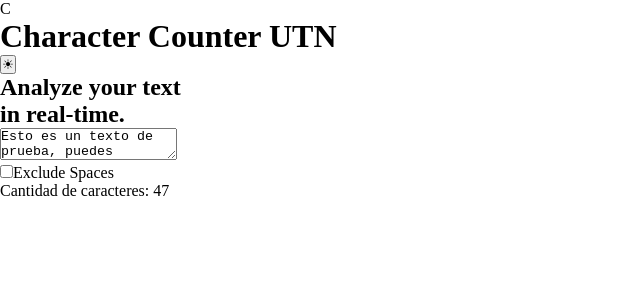
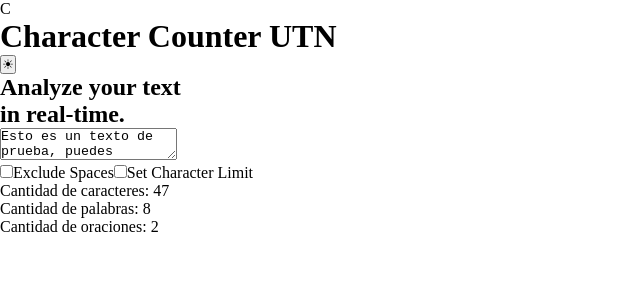
Before and after one commit to iadamolivares/proyecto-final, a React (Vite) app: page / in a window 1280 px wide. Shown: the top 300 px of the page, without its empty margins (0-640 px from the left). Built offline with nearby package versions, Linux system fonts and the light colour scheme.

Commit message:
add: Words counter, Sentences counter

```diff
--- a/src/App.jsx
+++ b/src/App.jsx
@@ -6,8 +6,32 @@
   );
   const [excludeSpaces, setExcludeSpaces] = useState(false)
 
+  const [limitCharacter, setLimitCharacter] = useState(false)
+
+  const [limitValue,setLimitValue] = useState (10)
+
   const characters = excludeSpaces ? text.replace(/\s/g,"").length : text.length
 
+  const words = text.trim() === "" ? 0 : text.trim().split(/\s+/).length
+
+  const sentences = text.trim() === "" ? 0 : text.split(/[.!,?]+/).filter(sentence => sentence.trim() !== "").length
+
+  const handleChangeTextarea = (e) => {
+    const value = e.target.value
+    if (limitCharacter) {
+      if (value.length <= limitValue) {
+        setText(value)
+      }
+    } else {
+      setText(value)
+    }
+  }
+
+  const handleChangeInputLimit = () => {
+    setLimitCharacter (!limitCharacter)
+    const newText = text.slice(0, limitValue)
+  setText(newText)
+  }
 
   return (
     <main>
@@ -18,7 +42,7 @@
       </h2>
       <textarea
         placeholder="Escribe tu texto..."
-        onChange={(e) => setText(e.target.value)}
+        onChange={handleChangeTextarea}
         value={text}
       ></textarea>
       <div>
@@ -30,8 +54,25 @@
         />
         Exclude Spaces
         </label>
+           <label>
+        <input
+        type="checkbox"
+        checked={limitCharacter}
+        onChange={handleChangeInputLimit}
+        />
+        Set Character Limit
+        </label>
+        {
+          limitCharacter &&
+          <input type="number"
+          value={limitValue}
+          onChange={(e) => setLimitValue(e.target.value)}
+          />
+        }
       </div>
       <p>Cantidad de caracteres: {characters}</p>
+      <p>Cantidad de palabras: {words}</p>
+      <p>Cantidad de oraciones: {sentences}</p>
     </main>
   );
 };
```
